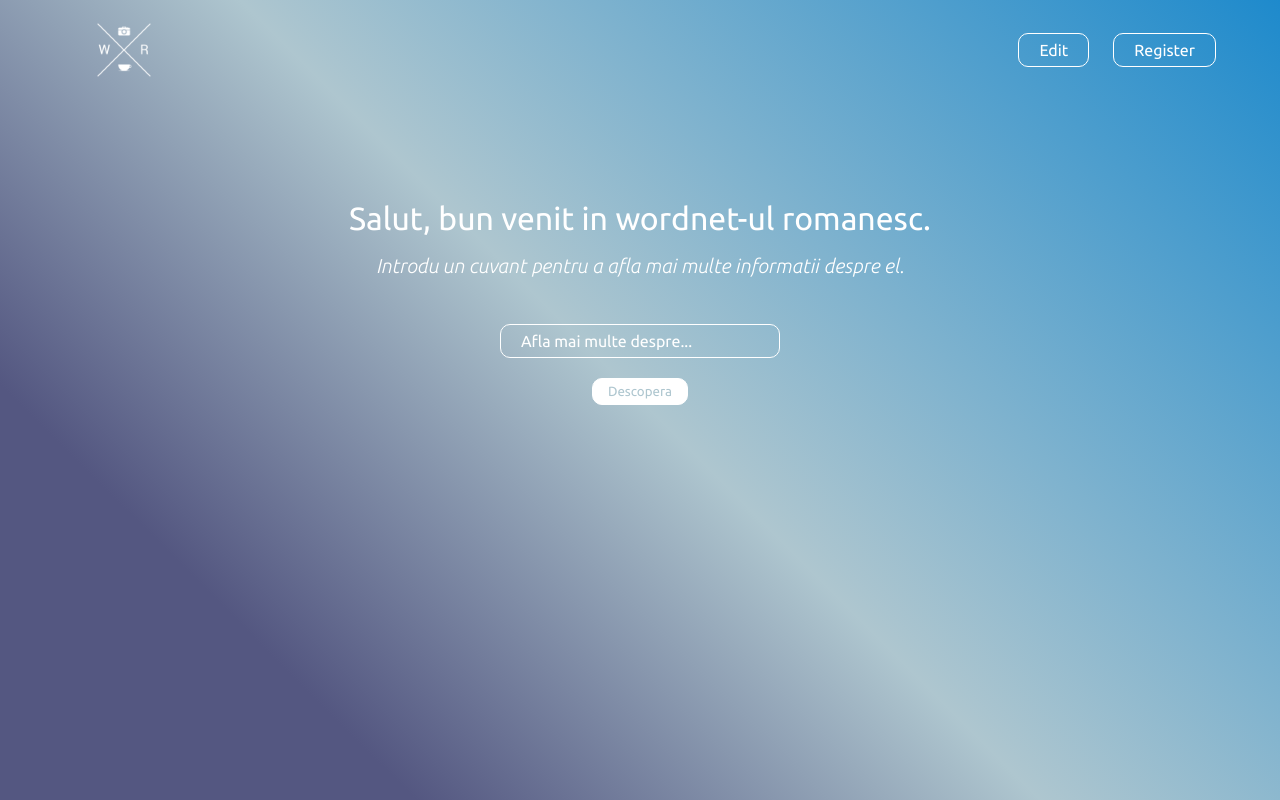
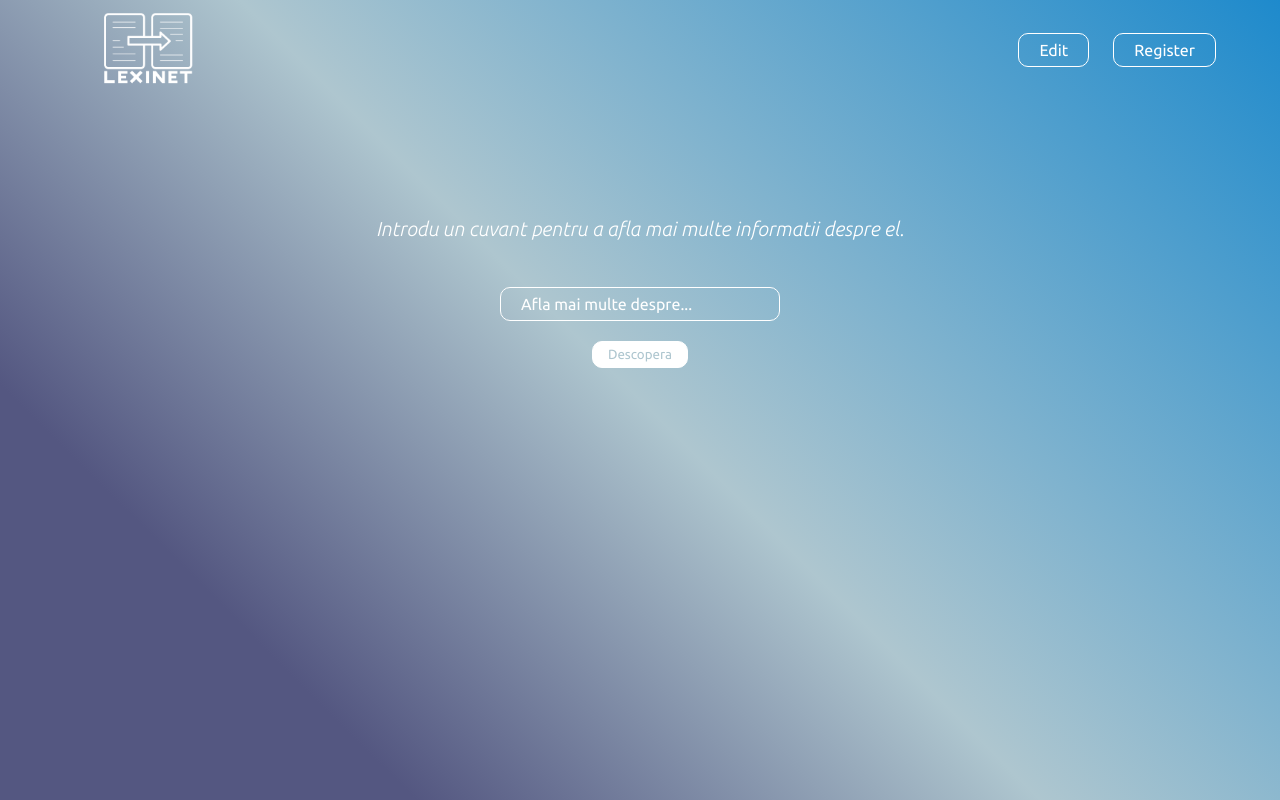
Before and after one commit to B4IP/WordnetRo, a PHP site: page / in a window 1280 px wide. Run offline with PHP 8.4, Linux system fonts and the light colour scheme.

Commit message:
Changed logo and homepage

```diff
--- a/m4_interfata/lexinetPHP/pages/index.php
+++ b/m4_interfata/lexinetPHP/pages/index.php
@@ -1,8 +1,6 @@
 <?php require_once('_header.php'); ?>
 <div class="header-intro" >
 		<div class="header-info">
-
-			<h1 class="header-title">Salut, bun venit in wordnet-ul romanesc.</h1>
 			<h2 class="header-subtitle">
 				Introdu un cuvant pentru a afla mai multe informatii despre el.
 			</h2>
```
Also changed, not shown: m4_interfata/lexinetPHP/img/logo.png.
